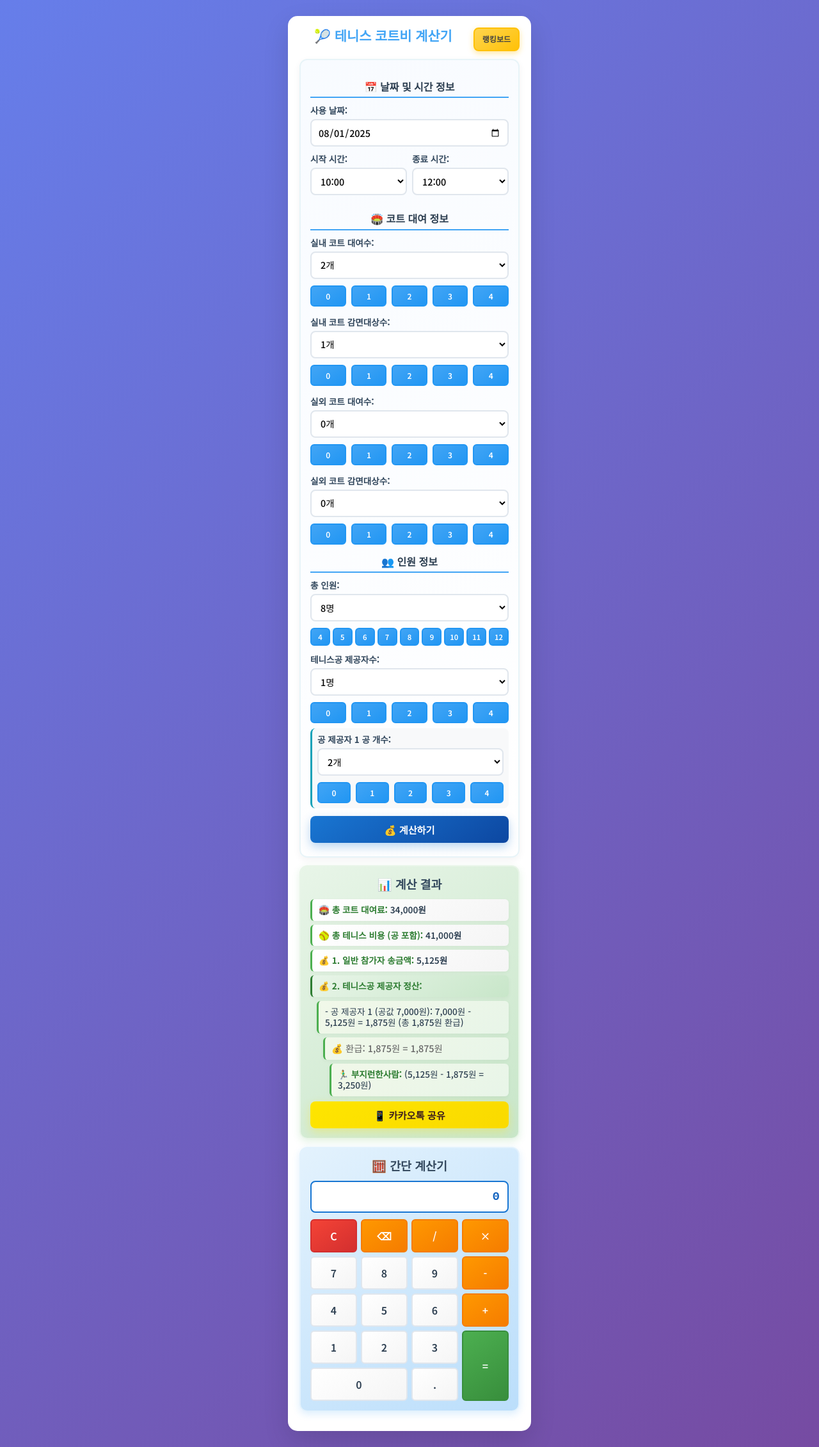
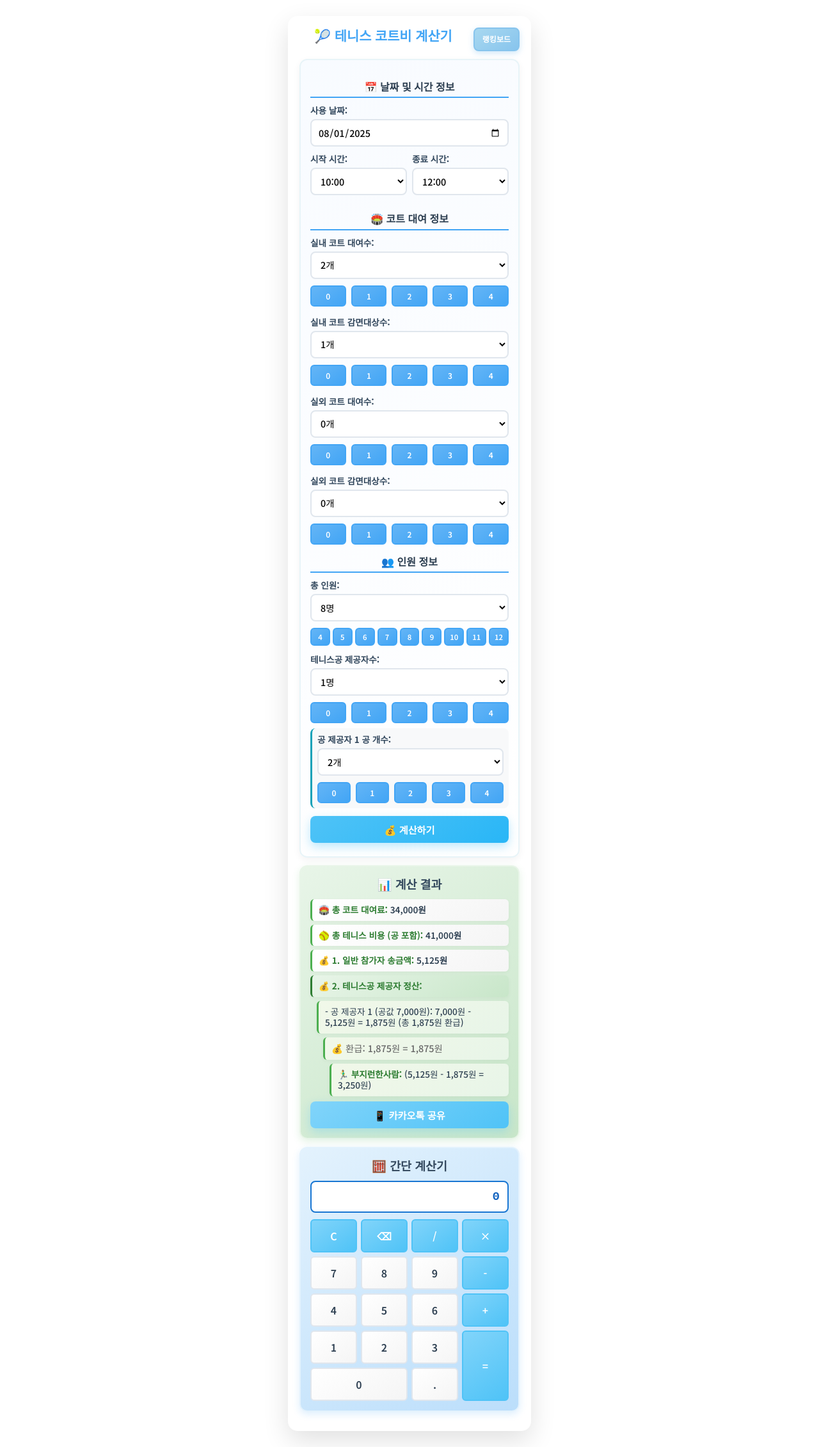
Before and after one commit to yestradamuss/tennis, a plain HTML site: page index.html in a window 1280 px wide. Shown: the whole page at 64% size. Drawn offline with Linux system fonts and the light colour scheme.

Commit message:
연한배경

```diff
--- a/style.css
+++ b/style.css
@@ -13,7 +13,7 @@ body {
     align-items: flex-start;
     min-height: 100vh;
     margin: 0;
-    background: linear-gradient(135deg, #667eea 0%, #764ba2 100%);
+    /* background: linear-gradient(135deg, #667eea 0%, #764ba2 100%); */ /* 앱 외부 배경색 제거 */
     color: #2c3e50;
     padding: 25px 70px; /* 좌우 여백을 50px에서 70px로 대폭 확대 */
     line-height: 1.4;
@@ -41,17 +41,17 @@ body {
 }
 
 .ranking-btn {
-    background: linear-gradient(145deg, #FFD54F, #FFC107);
-    color: #424242;
+    background: linear-gradient(145deg, #A8D8F0, #87C4ED); /* 밝은 파랑 계열 */
+    color: #ffffff;
     padding: 8px 12px;
     border-radius: 8px;
     text-decoration: none;
     font-size: 0.75em;
     font-weight: 700;
     font-family: 'Noto Sans KR', sans-serif;
-    box-shadow: 0 3px 10px rgba(255, 193, 7, 0.4);
+    box-shadow: 0 3px 10px rgba(135, 196, 237, 0.4);
     transition: all 0.3s ease;
-    border: 2px solid #FFC107;
+    border: 2px solid #87C4ED;
     cursor: pointer;
     white-space: nowrap;
     flex-shrink: 0;
@@ -60,10 +60,10 @@ body {
 }
 
 .ranking-btn:hover {
-    background: linear-gradient(145deg, #FFC107, #FF8F00);
+    background: linear-gradient(145deg, #87C4ED, #6BB0E1);
     transform: translateY(-2px);
-    box-shadow: 0 6px 16px rgba(255, 193, 7, 0.6);
-    border-color: #FF8F00;
+    box-shadow: 0 6px 16px rgba(135, 196, 237, 0.6);
+    border-color: #6BB0E1;
 }
 
 h1 {
@@ -193,9 +193,9 @@ h3 {
     flex: 1;
     min-width: 32px;
     padding: 6px 8px;
-    background: linear-gradient(145deg, #42A5F5, #2196F3); /* 산뜻한 파랑으로 변경 */
+    background: linear-gradient(145deg, #64B5F6, #42A5F5); /* 기존 밝은 파랑 유지 */
     color: white;
-    border: 2px solid #2196F3; /* 테두리도 산뜻한 파랑으로 */
+    border: 2px solid #42A5F5;
     border-radius: 6px;
     font-size: 0.75em;
     font-weight: 600;
@@ -205,11 +205,11 @@ h3 {
 }
 
 .quick-btn:hover {
-    background: linear-gradient(145deg, #2196F3, #1976D2); /* 호버시 약간 진한 파랑 */
+    background: linear-gradient(145deg, #42A5F5, #2196F3);
     color: white;
-    border-color: #1976D2;
+    border-color: #2196F3;
     transform: translateY(-1px);
-    box-shadow: 0 3px 8px rgba(33, 150, 243, 0.4); /* 그림자도 산뜻한 파랑 계열로 */
+    box-shadow: 0 3px 8px rgba(66, 165, 245, 0.4);
 }
 
 .participants-buttons {
@@ -232,7 +232,7 @@ h3 {
     display: block;
     width: 100%;
     padding: 10px;
-    background: linear-gradient(145deg, #1976d2, #0d47a1);
+    background: linear-gradient(145deg, #4FC3F7, #29B6F6); /* 더 밝은 파랑으로 변경 */
     color: white;
     border: none;
     border-radius: 8px;
@@ -242,13 +242,13 @@ h3 {
     cursor: pointer;
     transition: all 0.3s ease;
     margin-top: 12px;
-    box-shadow: 0 6px 15px rgba(25, 118, 210, 0.3);
+    box-shadow: 0 6px 15px rgba(41, 182, 246, 0.3);
 }
 
 .main-button:hover {
-    background: linear-gradient(145deg, #0d47a1, #01579b);
+    background: linear-gradient(145deg, #29B6F6, #03A9F4);
     transform: translateY(-2px);
-    box-shadow: 0 8px 20px rgba(25, 118, 210, 0.4);
+    box-shadow: 0 8px 20px rgba(41, 182, 246, 0.4);
 }
 
 #calculateBtn {
@@ -287,17 +287,17 @@ h3 {
 }
 
 #shareKakao {
-    background: linear-gradient(145deg, #FEE500, #fada00);
-    color: #3C1E1E;
+    background: linear-gradient(145deg, #81D4FA, #4FC3F7); /* 밝은 파랑 계열로 변경 */
+    color: #ffffff;
     font-weight: 700;
     margin-top: 8px;
-    box-shadow: 0 6px 15px rgba(254, 229, 0, 0.3);
+    box-shadow: 0 6px 15px rgba(79, 195, 247, 0.3);
 }
 
 #shareKakao:hover {
-    background: linear-gradient(145deg, #fada00, #f4d100);
+    background: linear-gradient(145deg, #4FC3F7, #29B6F6);
     transform: translateY(-2px);
-    box-shadow: 0 8px 20px rgba(254, 229, 0, 0.4);
+    box-shadow: 0 8px 20px rgba(79, 195, 247, 0.4);
 }
 
 /* 계산기 스타일 */
@@ -361,36 +361,36 @@ h3 {
 }
 
 .calc-operator {
-    background: linear-gradient(145deg, #FF9800, #F57C00);
+    background: linear-gradient(145deg, #81D4FA, #4FC3F7); /* 밝은 파랑 계열 */
     color: white;
-    border-color: #F57C00;
+    border-color: #4FC3F7;
 }
 
 .calc-operator:hover {
-    background: linear-gradient(145deg, #F57C00, #E65100);
+    background: linear-gradient(145deg, #4FC3F7, #29B6F6);
     transform: translateY(-1px);
 }
 
 .calc-equals {
-    background: linear-gradient(145deg, #4CAF50, #388E3C);
+    background: linear-gradient(145deg, #81D4FA, #4FC3F7); /* 밝은 파랑 계열 */
     color: white;
-    border-color: #388E3C;
+    border-color: #4FC3F7;
     grid-row: span 2;
 }
 
 .calc-equals:hover {
-    background: linear-gradient(145deg, #388E3C, #2E7D32);
+    background: linear-gradient(145deg, #4FC3F7, #29B6F6);
     transform: translateY(-1px);
 }
 
 .calc-clear {
-    background: linear-gradient(145deg, #f44336, #d32f2f);
+    background: linear-gradient(145deg, #81D4FA, #4FC3F7); /* 밝은 파랑 계열 */
     color: white;
-    border-color: #d32f2f;
+    border-color: #4FC3F7;
 }
 
 .calc-clear:hover {
-    background: linear-gradient(145deg, #d32f2f, #c62828);
+    background: linear-gradient(145deg, #4FC3F7, #29B6F6);
     transform: translateY(-1px);
 }
 
```
